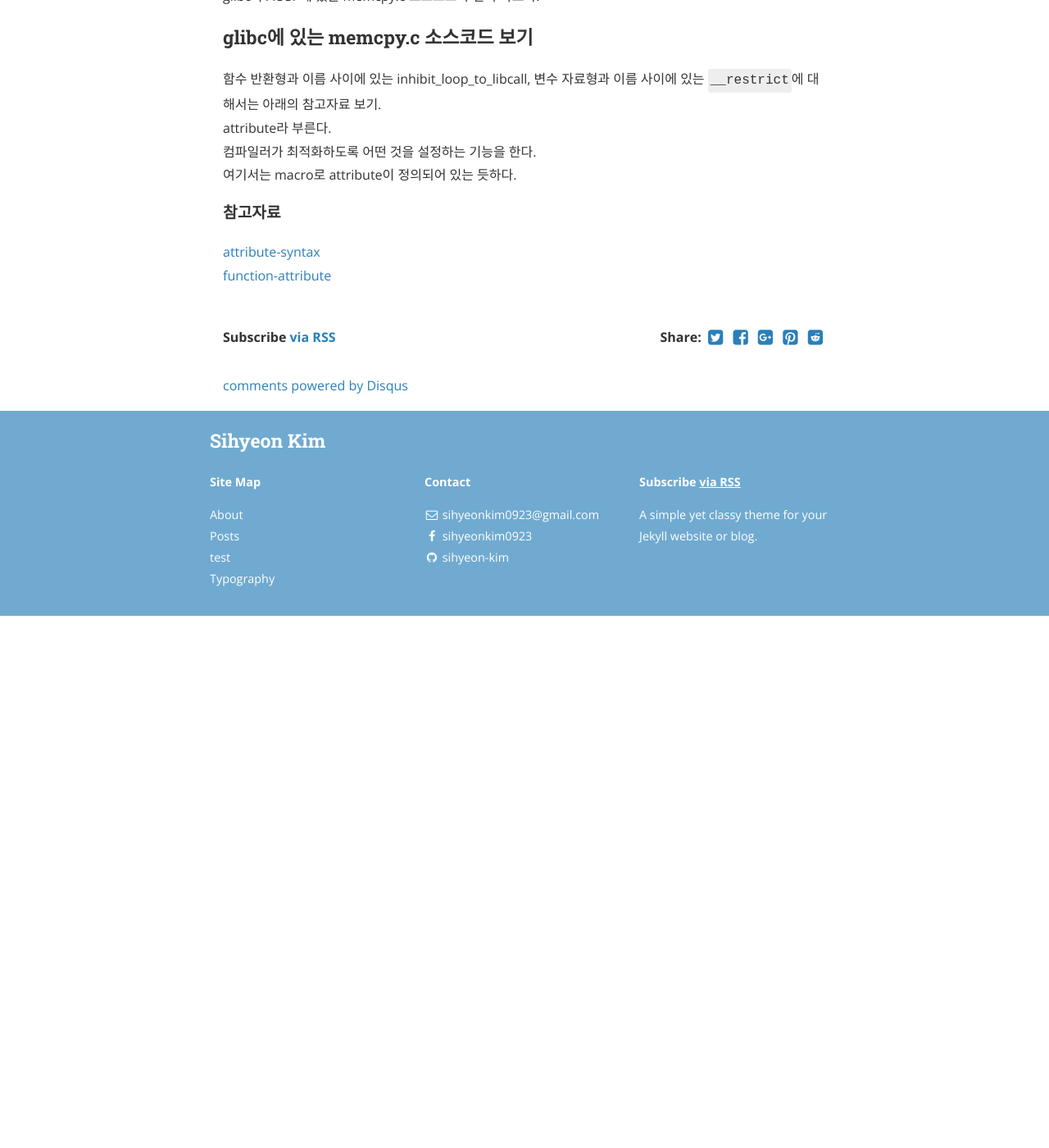
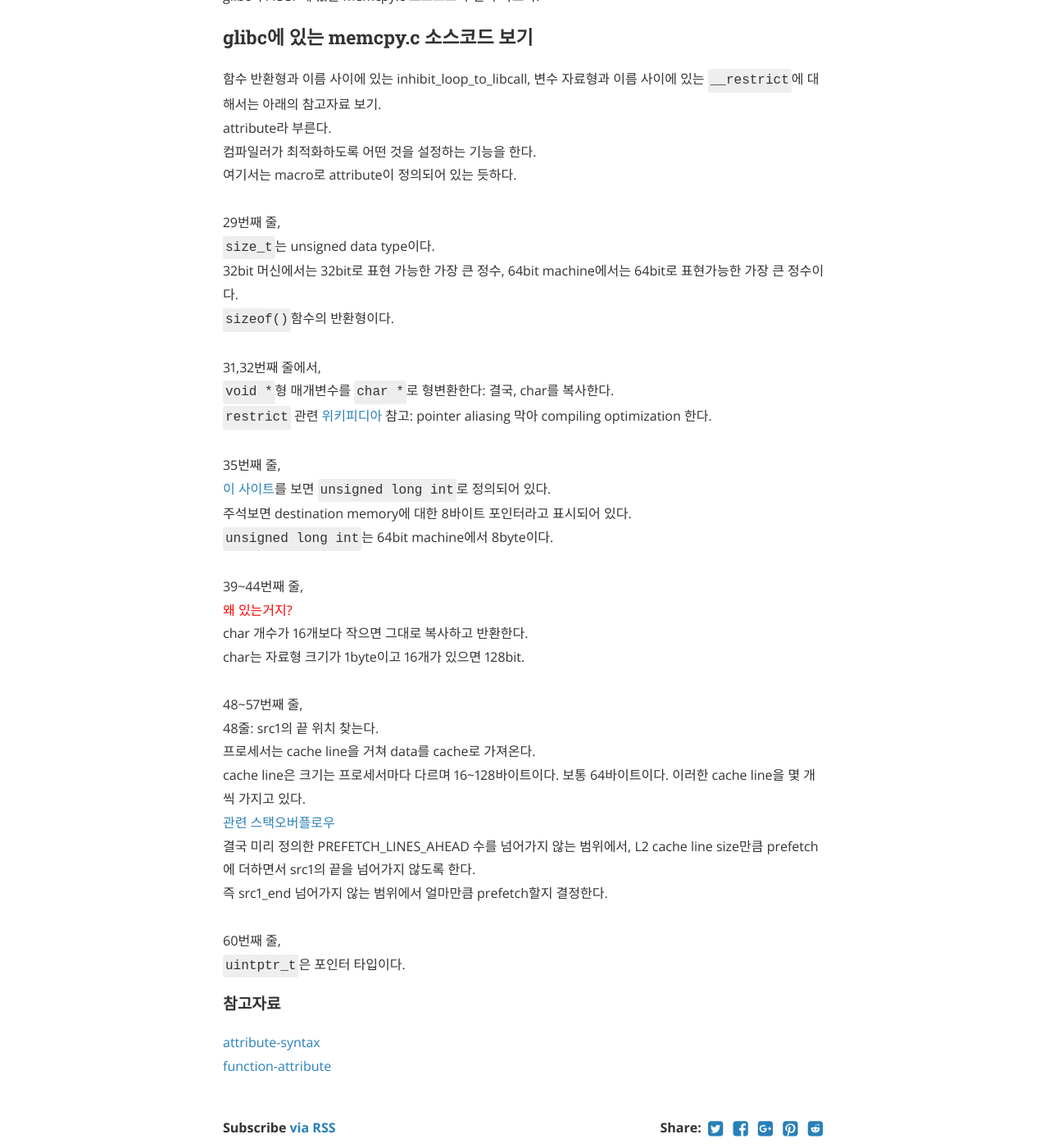
Before and after one commit to sihyeon-kim/sihyeon-kim.github.io, a Jekyll site: the page built from _posts/2019-09-06-Android-Package-Manager-#10-memcpy.markdown, in a window 1280 px wide and 1400 px high, scrolled down 1001 px. Shown: the whole window at 82% size. Built offline with Jekyll 4.4.1, drawn with Linux system fonts in a browser that asks for light colours; nearby versions of some CDN libraries; comment, search, counter and statistics services are not loaded; before the commit the page ends 1752 px from its top, so only the background shows below that.

Commit message:
Update 2019-09-06-Android-Package-Manager-#10-memcpy.markdown

```diff
--- a/_posts/2019-09-06-Android-Package-Manager-#10-memcpy.markdown
+++ b/_posts/2019-09-06-Android-Package-Manager-#10-memcpy.markdown
@@ -40,6 +40,38 @@ glibc와 AOSP에 있는 memcpy.c 소스코드 구현이 다르다.
 attribute라 부른다.
 컴파일러가 최적화하도록 어떤 것을 설정하는 기능을 한다.
 여기서는 macro로 attribute이 정의되어 있는 듯하다.
+<br>
+29번째 줄,
+`size_t`는 unsigned data type이다.
+32bit 머신에서는 32bit로 표현 가능한 가장 큰 정수, 64bit machine에서는 64bit로 표현가능한 가장 큰 정수이다.
+`sizeof()`함수의 반환형이다.
+<br>
+31,32번째 줄에서,
+`void *`형 매개변수를 `char *`로 형변환한다: 결국, char를 복사한다.
+`restrict` 관련 [위키피디아](https://en.wikipedia.org/wiki/Restrict) 참고: pointer aliasing 막아 compiling optimization 한다.
+<br>
+35번째 줄,
+[이 사이트](https://code.woboq.org/userspace/glibc/sysdeps/generic/memcopy.h.html)를 보면 `unsigned long int`로 정의되어 있다.
+주석보면 destination memory에 대한 8바이트 포인터라고 표시되어 있다.
+`unsigned long int`는 64bit machine에서 8byte이다.
+<br>
+39~44번째 줄,
+<span style="color:red;">왜 있는거지?</span>
+char 개수가 16개보다 작으면 그대로 복사하고 반환한다.
+char는 자료형 크기가 1byte이고 16개가 있으면 128bit.
+<br>
+48~57번째 줄,
+48줄: src1의 끝 위치 찾는다.
+프로세서는 cache line을 거쳐 data를 cache로 가져온다.
+cache line은 크기는 프로세서마다 다르며 16~128바이트이다. 보통 64바이트이다. 이러한 cache line을 몇 개씩 가지고 있다.
+[관련 스택오버플로우](https://stackoverflow.com/questions/3928995/how-do-cache-lines-work)
+결국 미리 정의한 PREFETCH_LINES_AHEAD 수를 넘어가지 않는 범위에서, L2 cache line size만큼 prefetch에 더하면서 src1의 끝을 넘어가지 않도록 한다.
+즉 src1_end 넘어가지 않는 범위에서 얼마만큼 prefetch할지 결정한다.
+<br>
+60번째 줄,
+`uintptr_t`은 포인터 타입이다.
+
+
 
 #### 참고자료
 [attribute-syntax](https://gcc.gnu.org/onlinedocs/gcc-4.7.2/gcc/Attribute-Syntax.html#Attribute-Syntax)
```
